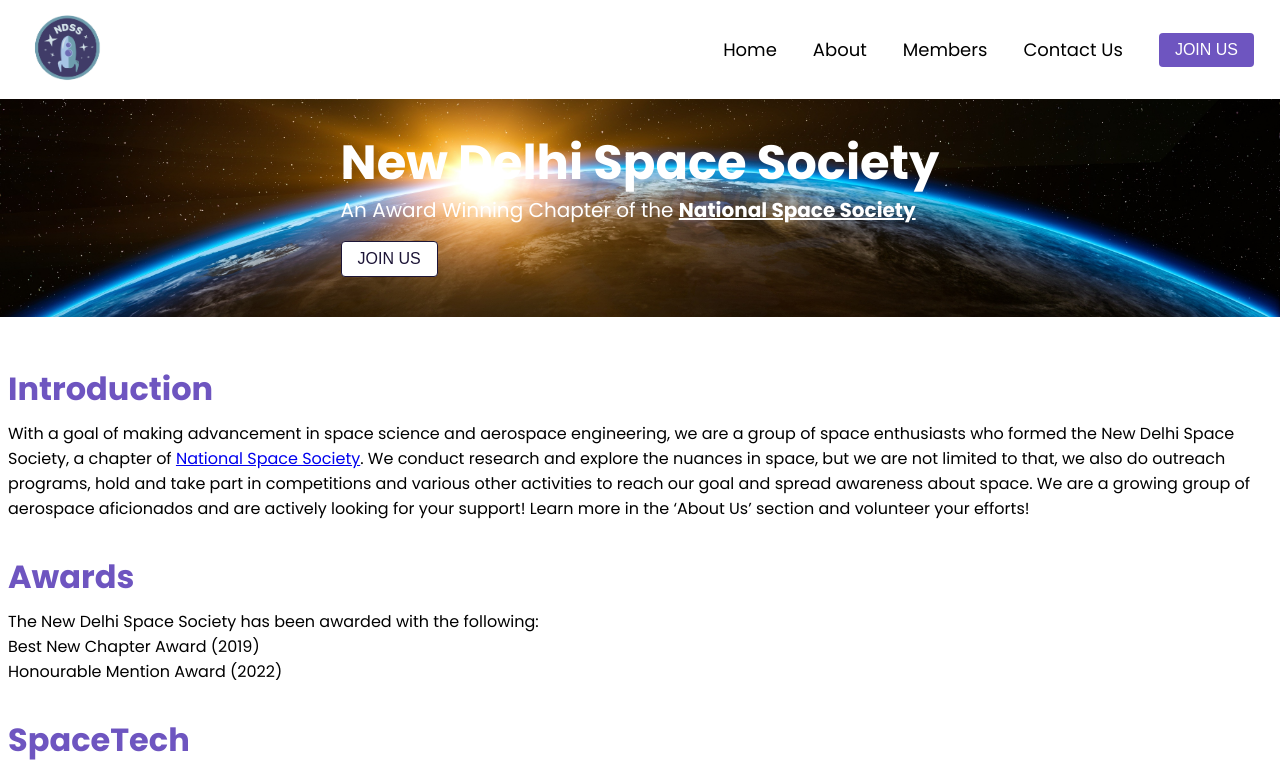
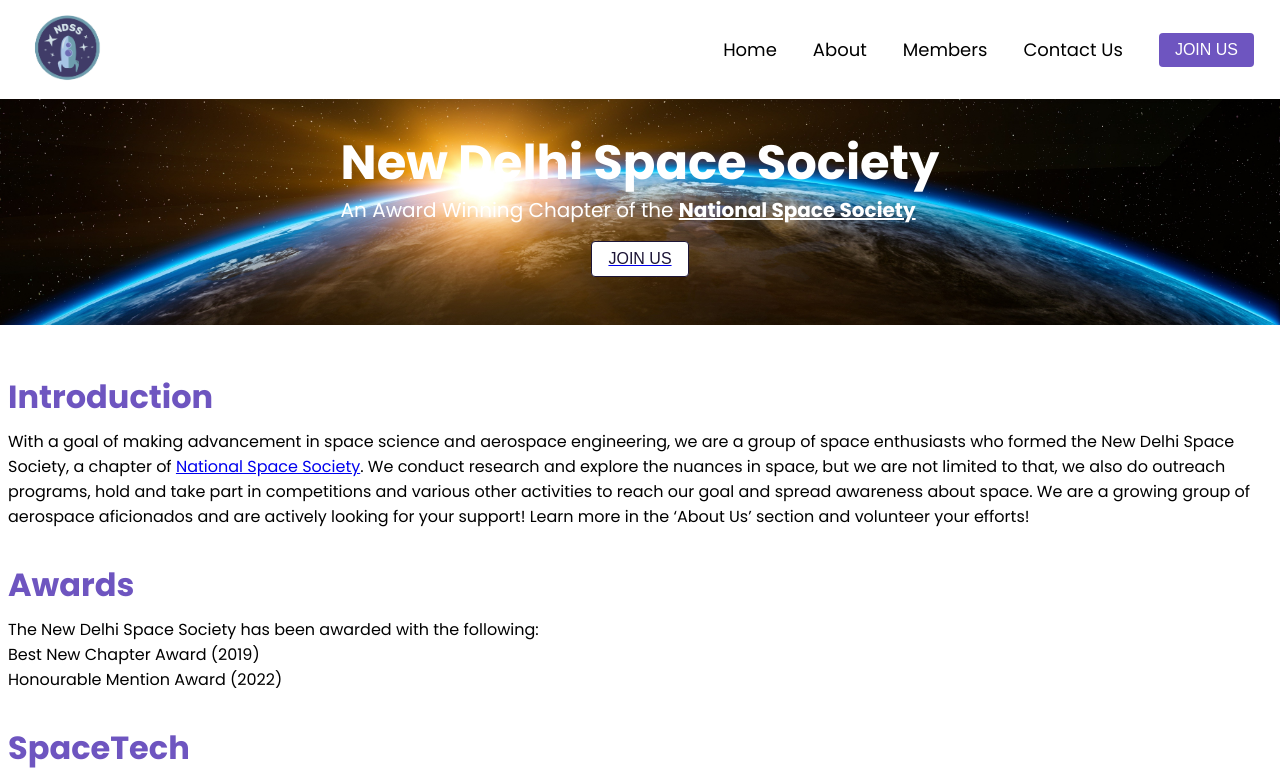
Before and after one commit to New-Delhi-Space-Society/new-delhi-space-society.github.io, a Next.js app: page / in a window 1280 px wide. Shown: the top 775 px of the page. Built offline with nearby package versions, Linux system fonts and the light colour scheme.

Commit message:
Update Hero.tsx

```diff
--- a/components/index/Hero.tsx
+++ b/components/index/Hero.tsx
@@ -34,10 +34,11 @@ const HeroContainerTwo = styled(AppContainer)`
   * {
     margin: 8px 0;
   }
+`;
 
-  a {
-    text-align: center;
-  }
+const JoinUsLink = styled.a`
+  display: flex;
+  justify-content: center;
 `;
 
 function Hero() {
@@ -56,7 +57,7 @@ function Hero() {
               National Space Society
             </a>
           </KSubtitle>
-          <a
+          <JoinUsLink
             href="https://forms.gle/xwbRGFx9fGyASD5B9"
             target="_blank"
             rel="noreferrer"
@@ -65,7 +66,7 @@ function Hero() {
             <Button buttonVariant="primary" buttonType="outlinedBG">
               Join Us
             </Button>
-          </a>
+          </JoinUsLink>
         </div>
       </HeroContainerTwo>
     </HeroContainer>
```
